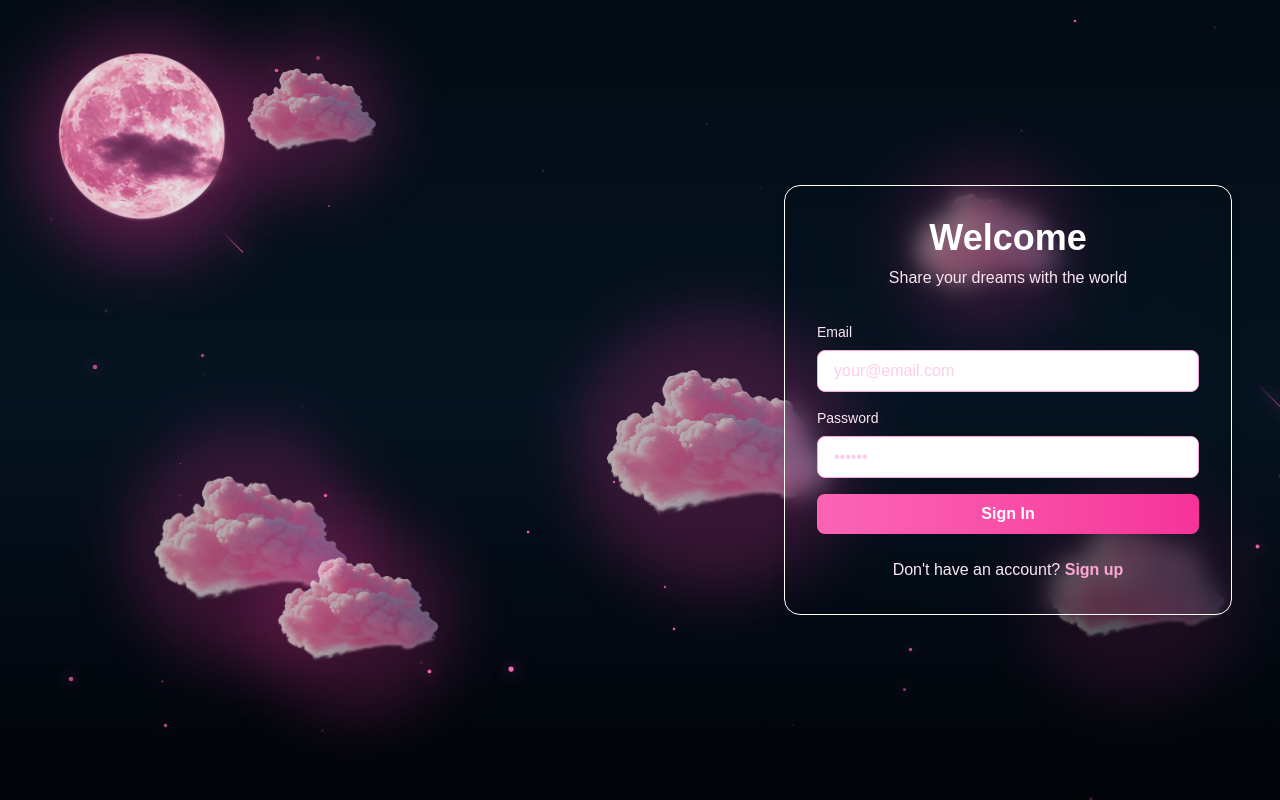
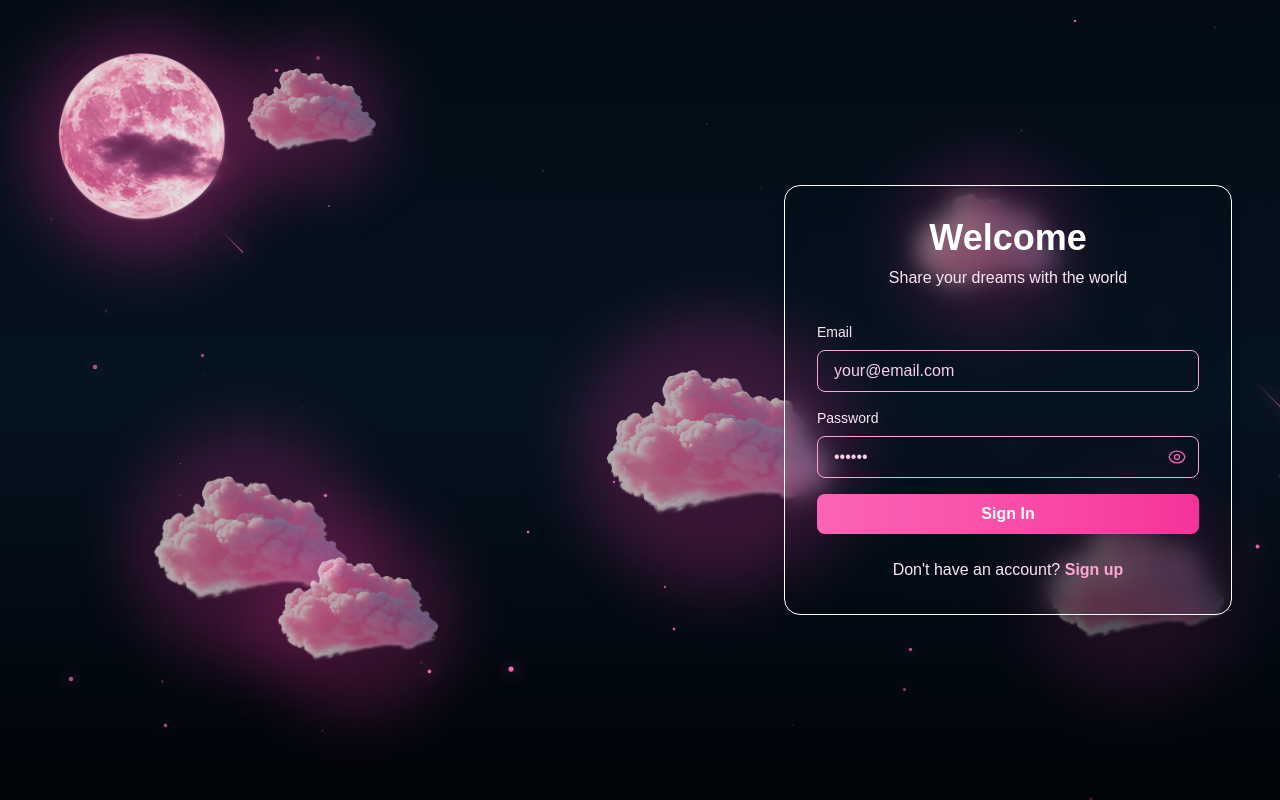
Before and after one commit to Ankit4315/swapn, a Next.js app: page /auth/login in a window 1280 px wide. Built offline with nearby package versions, Linux system fonts and the light colour scheme.

Commit message:
Refactor Login and Signup pages for improved styling; change input backgrounds to transparent

```diff
--- a/app/auth/login/page.tsx
+++ b/app/auth/login/page.tsx
@@ -11,6 +11,7 @@ export default function LoginPage() {
   const [password, setPassword] = useState('');
   const [error, setError] = useState('');
   const [isLoading, setIsLoading] = useState(false);
+  const [showPassword, setShowPassword] = useState(false);
   const router = useRouter();
 
   const handleSubmit = async (e: React.FormEvent) => {
@@ -68,7 +69,7 @@ export default function LoginPage() {
                 value={email}
                 onChange={(e) => setEmail(e.target.value)}
                 placeholder="your@email.com"
-                className="w-full px-4 py-2 bg-white bg-opacity-10 border border-pink-300 border-opacity-40 rounded-lg text-white placeholder-pink-200 focus:outline-none focus:bg-opacity-20 focus:border-pink-400 transition"
+                className="w-full px-4 py-2 bg-transparent border border-pink-300 border-opacity-30 rounded-lg text-white placeholder-pink-200 focus:outline-none focus:border-pink-400 transition"
                 required
               />
             </div>
@@ -77,15 +78,55 @@ export default function LoginPage() {
               <label htmlFor="password" className="block text-sm font-medium text-pink-100 mb-2">
                 Password
               </label>
+              <div className="relative">
                 <input
                   id="password"
-                type="password"
+                  type={showPassword ? 'text' : 'password'}
                   value={password}
                   onChange={(e) => setPassword(e.target.value)}
                   placeholder="••••••"
-                className="w-full px-4 py-2 bg-white bg-opacity-10 border border-pink-300 border-opacity-40 rounded-lg text-white placeholder-pink-200 focus:outline-none focus:bg-opacity-20 focus:border-pink-400 transition"
+                  className="w-full pr-12 px-4 py-2 bg-transparent border border-pink-300 border-opacity-30 rounded-lg text-white placeholder-pink-200 focus:outline-none focus:border-pink-400 transition"
                   required
                 />
+
+                <motion.button
+                  type="button"
+                  onClick={() => setShowPassword((s) => !s)}
+                  aria-pressed={showPassword}
+                  whileTap={{ scale: 0.92 }}
+                  initial={false}
+                  animate={showPassword ? { rotate: 14 } : { rotate: 0 }}
+                  transition={{ type: 'spring', stiffness: 400, damping: 26 }}
+                  className="absolute inset-y-0 right-2 flex items-center p-1 rounded-md text-pink-400 hover:text-pink-300 focus:outline-none focus:ring-0 ring-0 bg-transparent border-0 outline-none"
+                >
+                  <motion.svg
+                    xmlns="http://www.w3.org/2000/svg"
+                    viewBox="0 0 24 24"
+                    fill="none"
+                    stroke="currentColor"
+                    strokeWidth={1.5}
+                    className="w-5 h-5"
+                  >
+                    <path
+                      strokeLinecap="round"
+                      strokeLinejoin="round"
+                      d="M2.458 12C3.732 7.943 7.523 5 12 5s8.268 2.943 9.542 7c-1.274 4.057-5.065 7-9.542 7S3.732 16.057 2.458 12z"
+                    />
+                    <path
+                      strokeLinecap="round"
+                      strokeLinejoin="round"
+                      d="M15 12a3 3 0 11-6 0 3 3 0 016 0z"
+                    />
+                    <motion.path
+                      strokeLinecap="round"
+                      strokeLinejoin="round"
+                      d="M3 3l18 18"
+                      animate={{ opacity: showPassword ? 1 : 0, scale: showPassword ? 1 : 0.9 }}
+                      transition={{ duration: 0.18 }}
+                    />
+                  </motion.svg>
+                </motion.button>
+              </div>
             </div>
 
             <motion.button
--- a/app/auth/signup/page.tsx
+++ b/app/auth/signup/page.tsx
@@ -85,7 +85,7 @@ export default function SignupPage() {
                 value={email}
                 onChange={(e) => setEmail(e.target.value)}
                 placeholder="your@email.com"
-                className="w-full px-4 py-2 bg-white bg-opacity-10 border border-pink-300 border-opacity-40 rounded-lg text-white placeholder-pink-200 focus:outline-none focus:bg-opacity-20 focus:border-pink-400 transition"
+                className="w-full px-4 py-2 bg-transparent border border-pink-300 border-opacity-30 rounded-lg text-white placeholder-pink-200 focus:outline-none focus:border-pink-400 transition"
                 required
               />
             </div>
@@ -100,7 +100,7 @@ export default function SignupPage() {
                 value={username}
                 onChange={(e) => setUsername(e.target.value)}
                 placeholder="dreamkeeper"
-                className="w-full px-4 py-2 bg-white bg-opacity-10 border border-pink-300 border-opacity-40 rounded-lg text-white placeholder-pink-200 focus:outline-none focus:bg-opacity-20 focus:border-pink-400 transition"
+                className="w-full px-4 py-2 bg-transparent border border-pink-300 border-opacity-30 rounded-lg text-white placeholder-pink-200 focus:outline-none focus:border-pink-400 transition"
                 required
               />
             </div>
@@ -115,7 +115,7 @@ export default function SignupPage() {
                 value={password}
                 onChange={(e) => setPassword(e.target.value)}
                 placeholder="••••••"
-                className="w-full px-4 py-2 bg-white bg-opacity-10 border border-pink-300 border-opacity-40 rounded-lg text-white placeholder-pink-200 focus:outline-none focus:bg-opacity-20 focus:border-pink-400 transition"
+                className="w-full px-4 py-2 bg-transparent border border-pink-300 border-opacity-30 rounded-lg text-white placeholder-pink-200 focus:outline-none focus:border-pink-400 transition"
                 required
               />
             </div>
@@ -130,7 +130,7 @@ export default function SignupPage() {
                 value={confirmPassword}
                 onChange={(e) => setConfirmPassword(e.target.value)}
                 placeholder="••••••"
-                className="w-full px-4 py-2 bg-white bg-opacity-10 border border-pink-300 border-opacity-40 rounded-lg text-white placeholder-pink-200 focus:outline-none focus:bg-opacity-20 focus:border-pink-400 transition"
+                className="w-full px-4 py-2 bg-transparent border border-pink-300 border-opacity-30 rounded-lg text-white placeholder-pink-200 focus:outline-none focus:border-pink-400 transition"
                 required
               />
             </div>
```
Lines whose indentation alone changed are shown as unchanged.
